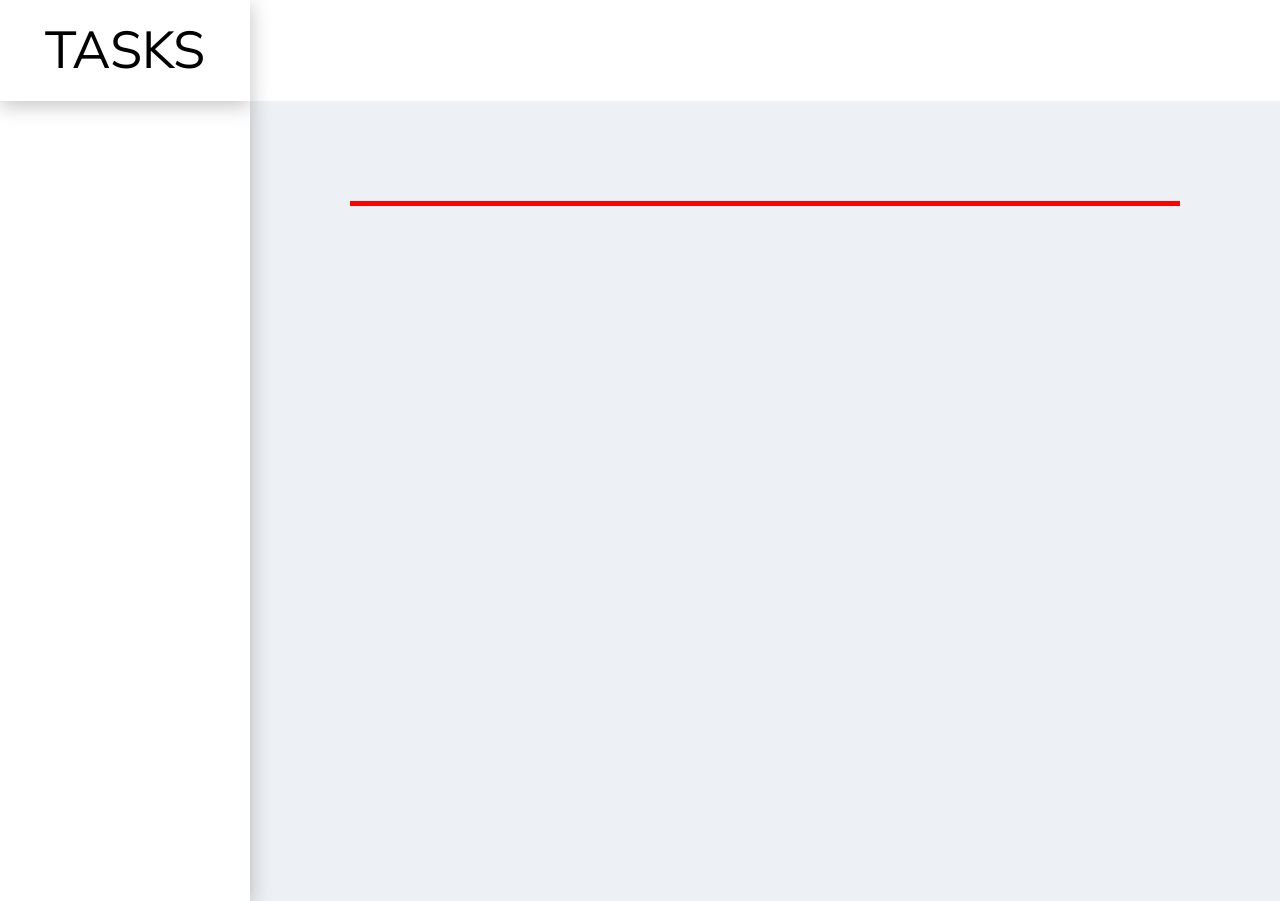
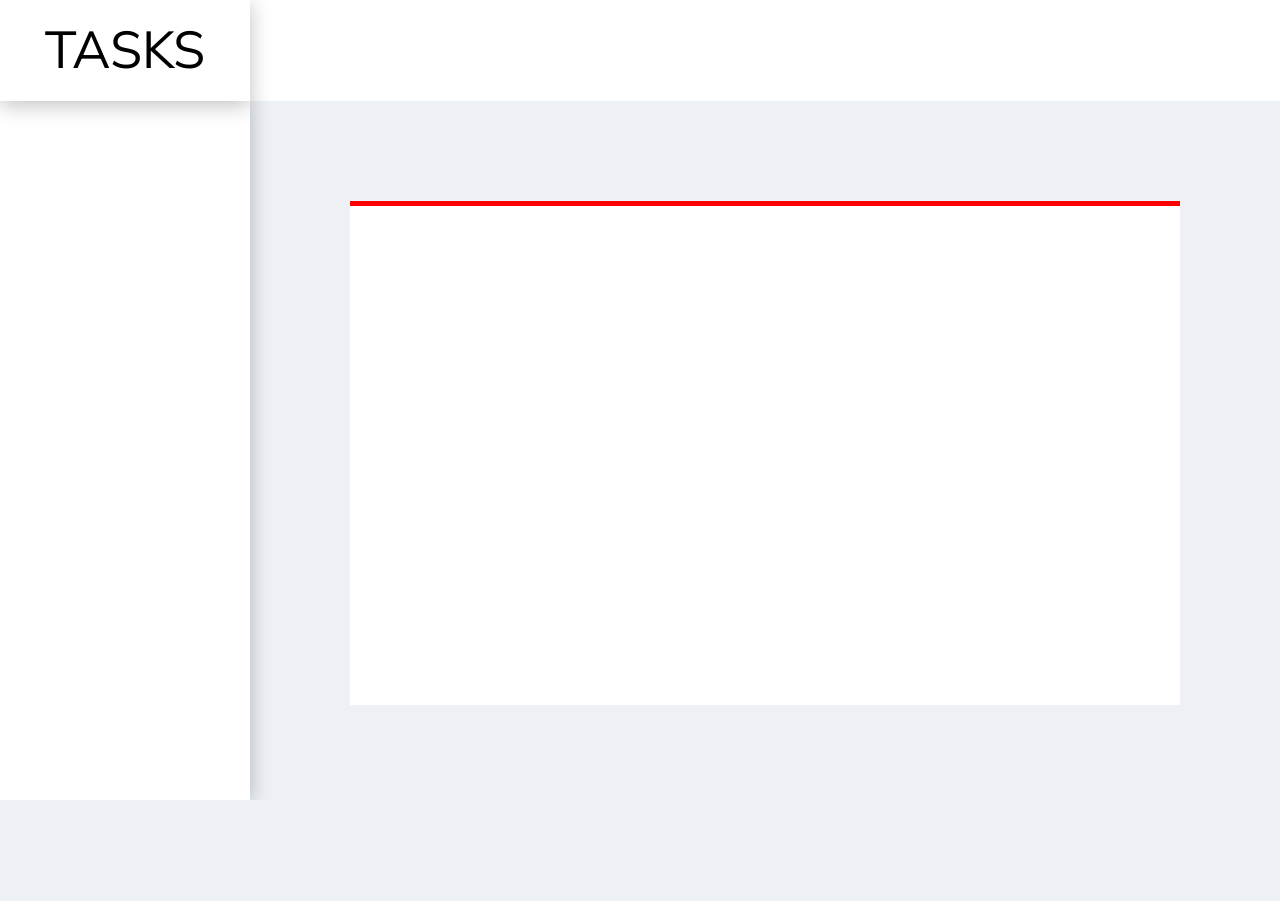
Before and after one commit to Zhiga-noff/task-list-for-zvezda, a React app: page / in a window 1280 px wide. After the commit the page ends 800 px from the top, so only its background shows below. Built offline with nearby package versions, Linux system fonts and the light colour scheme.

Commit message:
Исправил наличине скрола

```diff
--- a/src/scss/main.scss
+++ b/src/scss/main.scss
@@ -22,14 +22,14 @@ body {
 .wrapper {
     display: flex;
     flex-direction: column;
-    justify-content: space-between;
-    //height: 100vh;
+    height: 100vh;
 
     }
 
 .container {
     display: flex;
-    //align-items: center;
+    align-items: stretch;
+    height: 100%;
     }
 
 .button {
--- a/src/scss/modules/main/Main.module.scss
+++ b/src/scss/modules/main/Main.module.scss
@@ -14,6 +14,6 @@
     }
 
 .container {
-    //height: 100%;
+    height: 100%;
     background-color: white;
     }
--- a/src/scss/modules/side-bar/SideBar.module.scss
+++ b/src/scss/modules/side-bar/SideBar.module.scss
@@ -1,6 +1,4 @@
 .sideBar {
-    width: 250px;
-    height: 100vh;
 
     background-color: white;
     box-shadow: 0px 4px 20px 0px rgba(0, 0, 0, 0.25);
```
